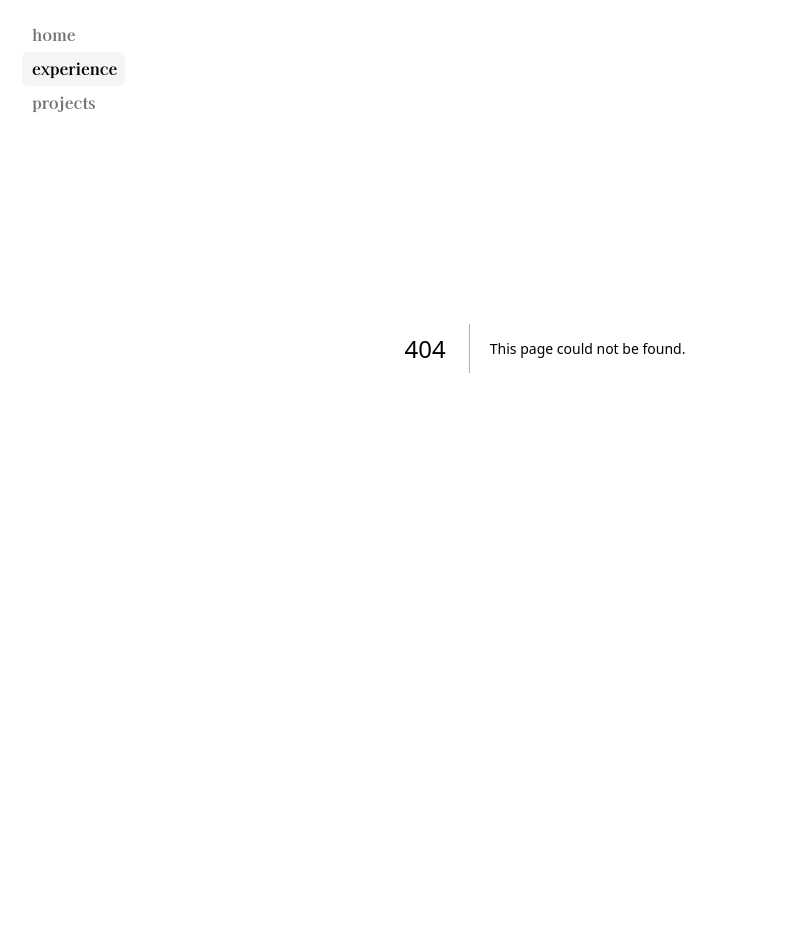
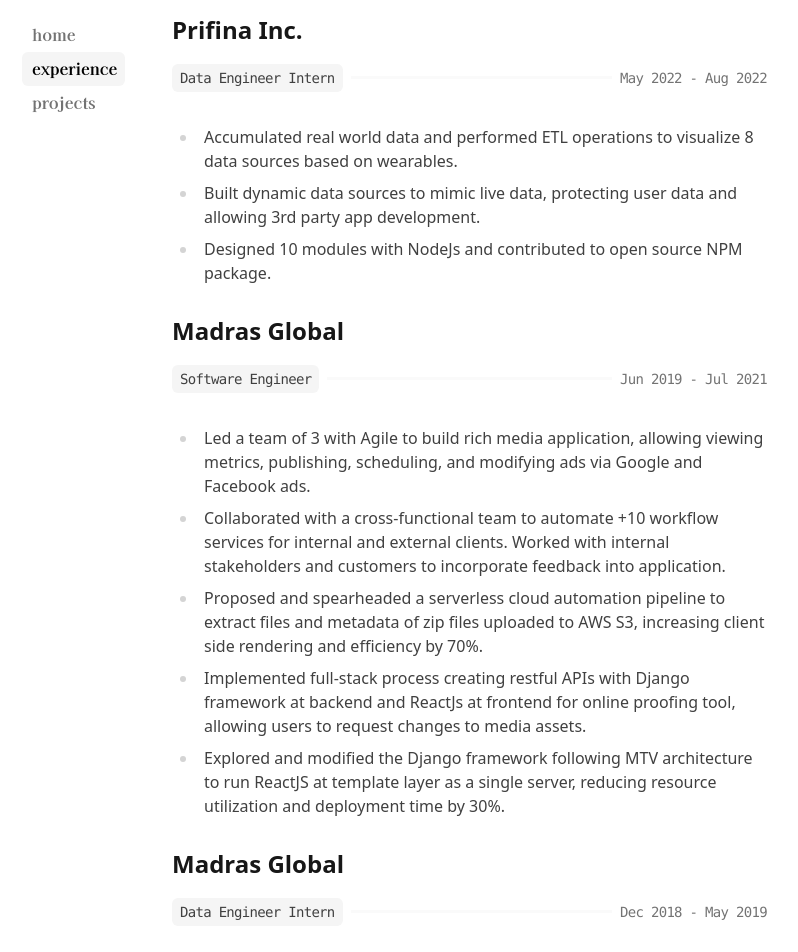
Before and after one commit to Jashaul/jashaul.github.io, a Next.js app: page /experience in a window 1280 px wide. Before the commit this address had no page. Shown: the part 180-1132 px from the top of the page, without its empty margins (170-968 px from the left). Before the commit the page ends 1088 px from the top, so only its background shows below. Built offline with nearby package versions, Linux system fonts and the light colour scheme.

Commit message:
experience page content done

```diff
--- /dev/null
+++ b/app/experience/page.tsx
@@ -0,0 +1,66 @@
+export default function ExperiencePage() {
+  return (
+    <section>
+      <h1 className="font-bold text-3xl font-serif">Work Experience</h1>
+      <article className="prose prose-quoteless prose-neutral dark:prose-invert">
+        <h2 id="prifina-inc">
+          <a className="anchor" href="#prifina-inc">
+            <span className="icon icon-link"></span>
+          </a>
+          Prifina Inc.
+        </h2>
+        <div className="grid grid-cols-[auto_1fr_auto] items-center mt-1 mb-4 font-mono text-sm max-w-[650px]">
+          <div className="bg-neutral-100 dark:bg-neutral-800 rounded-md px-2 py-1 tracking-tighter">
+            {"Data Engineer Intern"}
+          </div>
+          <div className="h-[0.2em] bg-neutral-50 dark:bg-neutral-800 mx-2" />
+          <p className="font-mono text-sm text-neutral-500 tracking-tighter">May 2022 - Aug 2022</p>
+        </div>
+        {/* <p>This is a test</p> */}
+        <ul>
+          <li>Accumulated real world data and performed ETL operations to visualize 8 data sources based on wearables.</li>
+          <li>Built dynamic data sources to mimic live data, protecting user data and allowing 3rd party app development.</li>
+          <li>Designed 10 modules with NodeJs and contributed to open source NPM package.</li>
+        </ul>
+        <h2 id="madras-global-1">
+          <a className="anchor" href="#madras-global-1">
+            <span className="icon icon-link"></span>
+          </a>
+          Madras Global
+        </h2>
+        <div className="grid grid-cols-[auto_1fr_auto] items-center mt-1 mb-4 font-mono text-sm max-w-[650px]">
+          <div className="bg-neutral-100 dark:bg-neutral-800 rounded-md px-2 py-1 tracking-tighter">
+            {"Software Engineer"}
+          </div>
+          <div className="h-[0.2em] bg-neutral-50 dark:bg-neutral-800 mx-2" />
+          <p className="font-mono text-sm text-neutral-500 tracking-tighter">Jun 2019 - Jul 2021</p>
+        </div>
+        <ul>
+          <li>Led a team of 3 with Agile to build rich media application, allowing viewing metrics, publishing, scheduling, and modifying ads via Google and Facebook ads.</li>
+          <li>Collaborated with a cross-functional team to automate +10 workflow services for internal and external clients. Worked with internal stakeholders and customers to incorporate feedback into application.</li>
+          <li>Proposed and spearheaded a serverless cloud automation pipeline to extract files and metadata of zip files uploaded to AWS S3, increasing client side rendering and efficiency by 70%.</li>
+          <li>Implemented full-stack process creating restful APIs with Django framework at backend and ReactJs at frontend for online proofing tool, allowing users to request changes to media assets.</li>
+          <li>Explored and modified the Django framework following MTV architecture to run ReactJS at template layer as a single server, reducing resource utilization and deployment time by 30%.</li>
+        </ul>
+        <h2 id="madras-global-2">
+          <a className="anchor" href="#madras-global-2">
+            <span className="icon icon-link"></span>
+          </a>
+          Madras Global
+        </h2>
+        <div className="grid grid-cols-[auto_1fr_auto] items-center mt-1 mb-4 font-mono text-sm max-w-[650px]">
+          <div className="bg-neutral-100 dark:bg-neutral-800 rounded-md px-2 py-1 tracking-tighter">
+            {"Data Engineer Intern"}
+          </div>
+          <div className="h-[0.2em] bg-neutral-50 dark:bg-neutral-800 mx-2" />
+          <p className="font-mono text-sm text-neutral-500 tracking-tighter">Dec 2018 - May 2019</p>
+        </div>
+        <ul>
+          <li>Developed scripts to extract, scrub, analyze and visualize datasets for predictive modeling with Django framework, SQLite, and Python.</li>
+          <li>Programmed python automation scripts to scrape hourly and process 500K+ records for sentiment analysis.</li>
+          <li>Automated full-stack process by creating restful APIs using Django and ReactJs, reducing manual effort by 80%. </li>
+        </ul>
+      </article>
+    </section>
+  );
+}
--- a/app/globals.css
+++ b/app/globals.css
@@ -59,7 +59,17 @@
 .prose > :first-child {
   /* Override removing top margin, causing layout shift */
   margin-top: 1.25em !important;
-  margin-bottom: 1.25em !important;
+  margin-bottom: 0em !important;
+}
+
+.prose h2 {
+  /* Override removing top margin, causing layout shift */
+  margin-top: 1.25em !important;
+  margin-bottom: 0em !important;
+}
+
+.prose ul {
+  line-height: 1.5;
 }
 
 code[class*='language-'],
```
